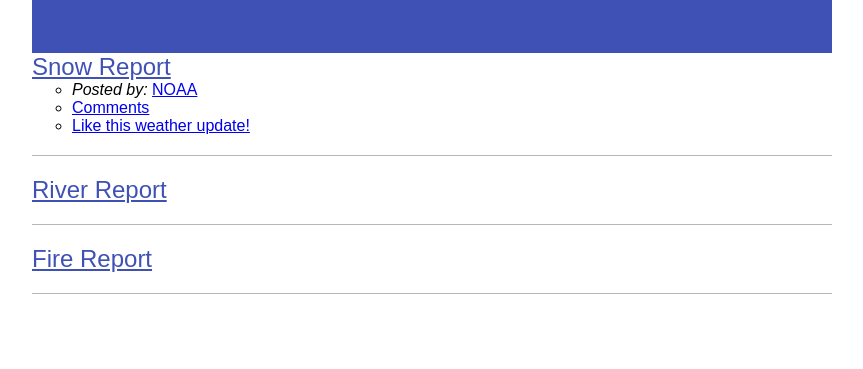
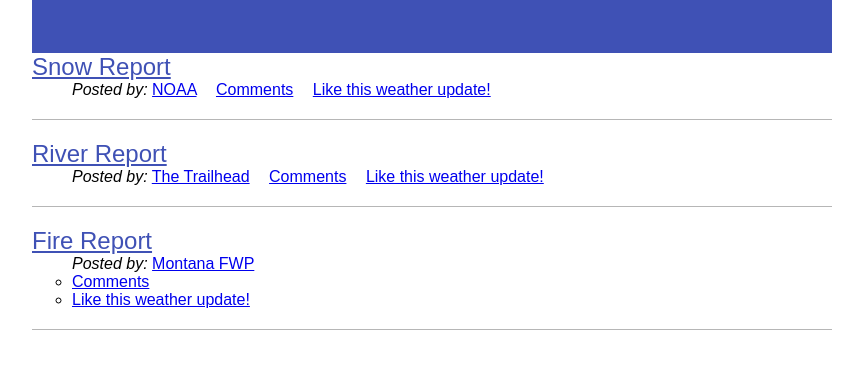
Before and after one commit to lwalawander/September-2016-Project, a plain HTML site: page index.html in a window 1280 px wide. Shown: the part 101-470 px from the top of the page, without its empty margins (208-1071 px from the left). Drawn offline with Linux system fonts and the light colour scheme.

Commit message:
added news-meta-tem class to link items

```diff
--- a/index.html
+++ b/index.html
@@ -22,6 +22,36 @@
 									<em>Posted by:</em>
 									<a href='#'>NOAA</a>
 								</li>
+								<li class='news-meta-item'>
+									<a href='#'>Comments</a>
+								</li>
+								<li class='news-meta-item'>
+									<a href='#'>Like this weather update!</a>
+								</li>
+							</ul>
+					</li>
+					<li class='news-item'>
+						<a class='news-link'href='#'>River Report</a>
+							<ul class='news-meta'>
+								<li class='news-meta-item'>
+									<em>Posted by:</em>
+									<a href='#'>The Trailhead</a>
+								</li>
+								<li class='news-meta-item'>
+									<a href='#'>Comments</a>
+								</li>
+								<li class='news-meta-item'>
+									<a href='#'>Like this weather update!</a>
+								</li>
+							</ul>
+					</li>
+					<li class='news-item'>
+						<a class='news-link'href='#'>Fire Report</a>
+							<ul class='news-meta'>
+								<li class='news-meta-item'>
+									<em>Posted by:</em>
+									<a href='#'>Montana FWP</a>
+								</li>
 								<li>
 									<a href='#'>Comments</a>
 								</li>
@@ -30,12 +60,6 @@
 								</li>
 							</ul>
 					</li>
-					<li class='news-item'>
-						<a class='news-link'href='#'>River Report</a>
-					</li>
-					<li class='news-item'>
-						<a class='news-link'href='#'>Fire Report</a>
-					</li>
 				</ol>
 			</div>
 		</main>
--- a/main.css
+++ b/main.css
@@ -81,6 +81,11 @@ ____________________________________________*/
 	font-size: 24px;
 }
 
+.news-meta-item {
+	display: inline;
+	margin-right: 15px;
+}
+
 /*------------------------------------------
 *	Container
 ____________________________________________*/
```
